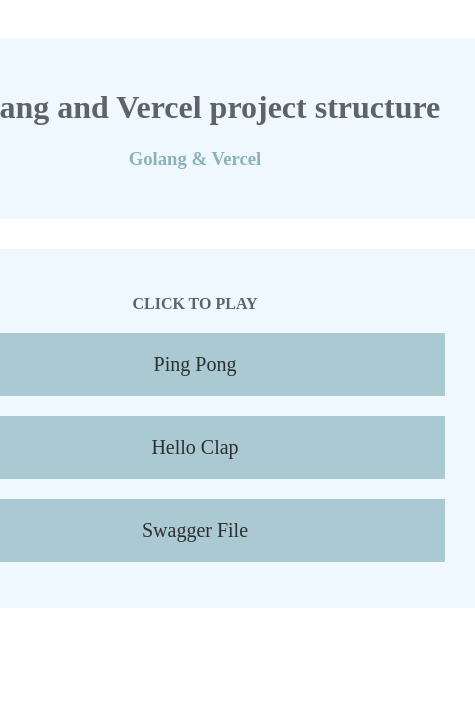
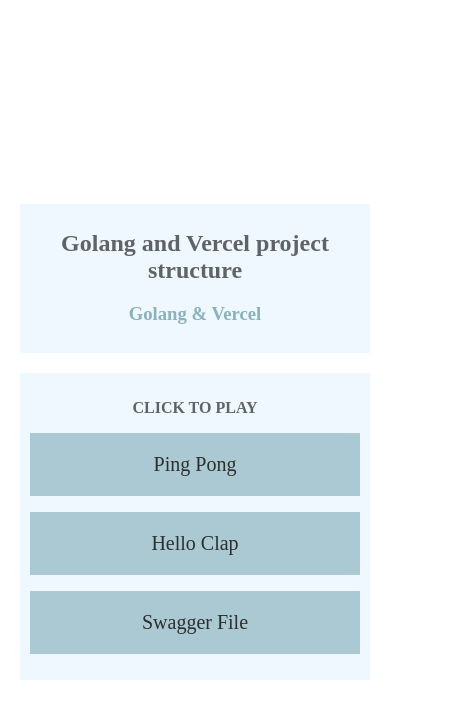
Before and after one commit to rdhawladar/golang-vercel, a plain HTML site: page public/index.html in a window 390 px wide. Shown: the whole page, 475 px wide, since content can reach past the window. Drawn offline with Linux system fonts and the light colour scheme.

Commit message:
Responsiveness added

```diff
--- a/public/index.html
+++ b/public/index.html
@@ -7,19 +7,32 @@
     <meta name="viewport" content="width=device-width, initial-scale=1.0">
     <title>Golang prject structure</title>
     <style>
+        html {
+            height: 100%;
+            margin: 0;
+            padding: 0;
+            overflow: hidden;
+        }
+
         body {
             display: flex;
             justify-content: center;
             align-items: center;
             text-align: center;
             flex-direction: column;
+            margin: 20px;
+            height: 100%;
+            overflow: hidden;
         }
 
         div {
             background: aliceblue;
+            width: 540px;
             padding: 30px;
-            margin-top: 30px;
-            width: 500px;
+        }
+
+        div:first-child {
+            margin-bottom: 20px;
         }
 
         h1 {
@@ -33,7 +46,6 @@
         a {
             background: #89b2bda9;
             padding: 20px;
-            margin-top: 20px;
             display: block;
             text-decoration: none;
             font-size: 20px;
@@ -45,8 +57,22 @@
             color: black;
         }
 
+        p {
+            padding: 0 10px;
+        }
+
         b {
             color: #5f6368
+        }
+
+        @media only screen and (max-width: 991px) {
+            div {
+                width: 100%;
+                padding: 10px;
+            }
+            h1 {
+                font-size: 24px;
+            }
         }
     </style>
 </head>
@@ -59,8 +85,8 @@
     <div>
         <p><b>CLICK TO PLAY</b></p>
         <p><a href="/ping">Ping Pong</a></p>
-        <p><a href="/hello/rdhawladar">Hello Clap</a></p>
-        <p><a href="/doc/index.html">Swagger File</a></p>
+        <p><a href="/api/hello/rdhawladar">Hello Clap</a></p>
+        <p><a href="/api/doc/index.html">Swagger File</a></p>
     </div>
 
 </body>
```
